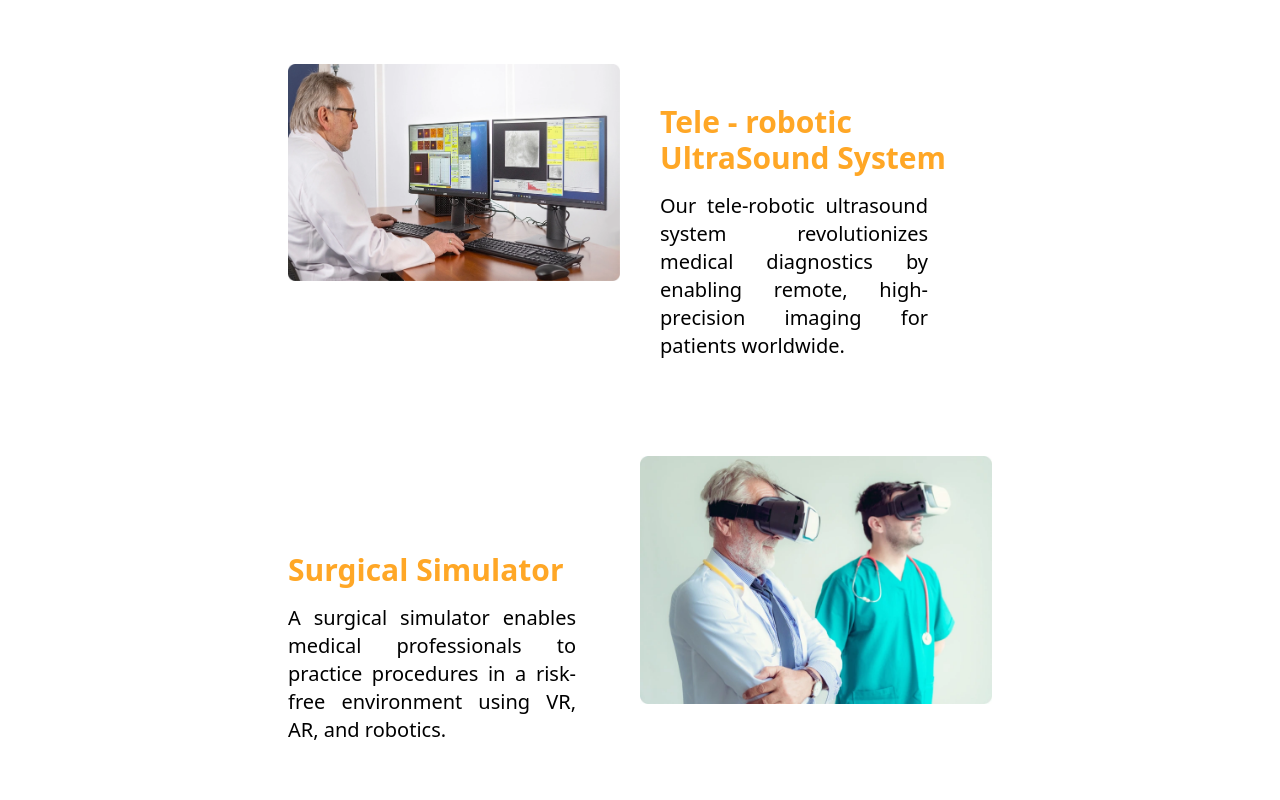
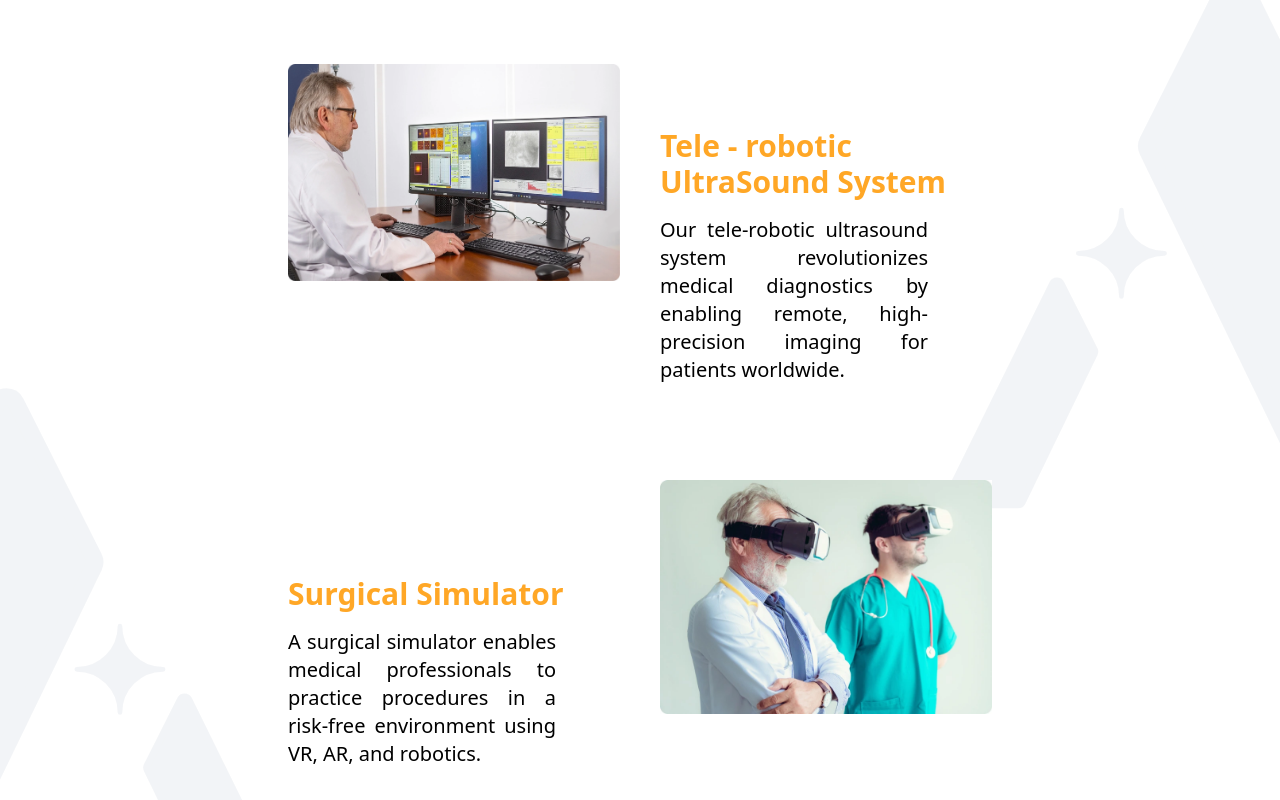
Before and after one commit to manishaac2002/asthra_landing_page, a React (Vite) app: page / in a window 1280 px wide. Shown: the part 180-980 px from the top of the page. Built offline with nearby package versions, Linux system fonts and the light colour scheme.

Commit message:
feat: completed home, about us page but responseive pending. || product and services completed with responsive .

```diff
--- /dev/null
+++ b/src/Icons/AsthraPattern.jsx
@@ -0,0 +1,73 @@
+export const AsthraPatternRight = () => {
+  return (
+    <svg
+      width="338"
+      height="546"
+      viewBox="0 0 338 546"
+      fill="none"
+      xmlns="http://www.w3.org/2000/svg"
+    >
+      <g opacity="0.05">
+        <path
+          d="M283.687 18.648L205.737 173.384C204.279 176.279 204.254 179.687 205.668 182.603L374.542 530.744C376.282 534.329 379.916 536.606 383.901 536.606H540.685C548.39 536.606 553.421 528.52 550.016 521.608L302.308 18.7314C298.514 11.0294 287.55 10.9803 283.687 18.648Z"
+          fill="#213B6D"
+          stroke="#213B6D"
+          stroke-width="17.3364"
+          stroke-linecap="round"
+        />
+        <path
+          d="M118.809 315.567L152.074 381.6C152.696 382.836 152.707 384.29 152.104 385.535L80.0364 534.104C79.2942 535.634 77.7431 536.606 76.0425 536.606H9.13481C5.84647 536.606 3.69963 533.155 5.15269 530.206L110.863 315.602C112.482 312.315 117.161 312.294 118.809 315.567Z"
+          fill="#213B6D"
+          stroke="#213B6D"
+          stroke-width="7.39834"
+          stroke-linecap="round"
+        />
+        <path
+          d="M179.429 242.168C179.429 266.004 198.752 285.327 222.588 285.327C198.752 285.327 179.429 304.65 179.429 328.486C179.429 304.65 160.106 285.327 136.271 285.327C160.106 285.327 179.429 266.004 179.429 242.168Z"
+          fill="#213B6D"
+          stroke="#213B6D"
+          stroke-width="4.65945"
+          stroke-linecap="round"
+          stroke-linejoin="round"
+        />
+      </g>
+    </svg>
+  );
+};
+
+export const AsthraPatternLeft = () => {
+  return (
+    <svg
+      width="299"
+      height="546"
+      viewBox="0 0 299 546"
+      fill="none"
+      xmlns="http://www.w3.org/2000/svg"
+    >
+      <g opacity="0.05">
+        <path
+          d="M15.7167 18.648L93.6664 173.384C95.1245 176.279 95.1501 179.687 93.7356 182.603L-75.1386 530.744C-76.8778 534.329 -80.5125 536.606 -84.4975 536.606H-241.281C-248.987 536.606 -254.017 528.52 -250.612 521.608L-2.90418 18.7314C0.889702 11.0294 11.854 10.9803 15.7167 18.648Z"
+          fill="#213B6D"
+          stroke="#213B6D"
+          stroke-width="17.3364"
+          stroke-linecap="round"
+        />
+        <path
+          d="M180.595 315.567L147.33 381.6C146.708 382.836 146.697 384.29 147.301 385.535L219.368 534.104C220.11 535.634 221.661 536.606 223.362 536.606H290.269C293.558 536.606 295.705 533.155 294.252 530.206L188.542 315.602C186.923 312.315 182.244 312.294 180.595 315.567Z"
+          fill="#213B6D"
+          stroke="#213B6D"
+          stroke-width="7.39834"
+          stroke-linecap="round"
+        />
+        <path
+          d="M119.975 242.168C119.975 266.004 100.652 285.327 76.8164 285.327C100.652 285.327 119.975 304.65 119.975 328.486C119.975 304.65 139.298 285.327 163.134 285.327C139.298 285.327 119.975 266.004 119.975 242.168Z"
+          fill="#213B6D"
+          stroke="#213B6D"
+          stroke-width="4.65945"
+          stroke-linecap="round"
+          stroke-linejoin="round"
+        />
+      </g>
+    </svg>
+  );
+};
--- a/src/components/ProductServices.jsx
+++ b/src/components/ProductServices.jsx
@@ -2,27 +2,31 @@ import React from "react";
 import doctor from "../images/Doctor.webp";
 import arAndvr from "../images/ARVR.webp";
 import scan from "../images/Scan.webp";
-import aPattern from "../images/aPattern.webp"
+import { AsthraPatternLeft, AsthraPatternRight } from "../Icons/AsthraPattern";
 
 const ProductServices = () => {
   return (
-    <div className="ml-auto" >
+    <div className="ml-auto">
       <div>
         <p className="text-[#213B6D] text-xl ml-40 md:ml-0 md:text-4xl font-bold text-center pt">
           Product & Service
         </p>
       </div>
 
-      <div className="md:grid grid-cols-2 mt-10 md:mt-24 xl:mx-72 gap-10 mx-32">
+      <div className="absolute right-0 -z-50 opacity-50 sm:opacity-75 md:opacity-100 w-40 sm:w-60 md:w-80 lg:w-auto">
+        <AsthraPatternRight />
+      </div>
+
+      <div className="lg:grid grid-cols-2 gap-10 mt-10 md:mt-24 ml-32 lg:ml-0 md:mx-28 lg:mx-32 xl:mx-72 ">
         <div>
-          <img className="md:w-96 lg:w-130" src={doctor} alt="doctor" />
+          <img className="md:w-96 lg:w-130" src={doctor} alt="Doctor" />
         </div>
 
-        <div className="md:mt-10 lg:mt:24">
-          <p className="text-[#FFA726] text-2xl xl:text-3xl font-bold">
+        <div className="mt-5 md:mt-16 lg:mt:24">
+          <p className="text-[#FFA726] text-2xl xl:text-3xl font-bold mt-4 lg:mt-0">
             Tele - robotic UltraSound System
           </p>
-          <p className="text-xl text-justify mt-4 mr-16">
+          <p className="lg:text-xl text-justify mt-4 md:mr-16">
             Our tele-robotic ultrasound system revolutionizes medical
             diagnostics by enabling remote, high-precision imaging for patients
             worldwide.
@@ -30,7 +34,11 @@ const ProductServices = () => {
         </div>
       </div>
 
-      <div className="grid grid-cols-2 mt-10 md:mt-24 mx-72">
+      <div className="absolute -z-50 opacity-50 sm:opacity-75 md:opacity-100 w-40 sm:w-60 md:w-80 lg:w-auto">
+        <AsthraPatternLeft/>
+      </div>
+
+      <div className="hidden lg:grid grid-cols-2 gap-10 mt-10 md:mt-24 ml-32 lg:ml-0 md:mx-28 lg:mx-32 xl:mx-72 ">
         <div className="mt-24 ">
           <p className="text-[#FFA726] text-3xl font-bold">
             Surgical Simulator
@@ -45,25 +53,39 @@ const ProductServices = () => {
           <img className=" md:w-96 lg:w-130" src={arAndvr} alt="doctor" />
         </div>
       </div>
-      <div className="grid grid-cols-2 mt-10 md:mt-24 mx-72">
+
+      <div className="mt-10 md:mt-24 ml-32 lg:ml-0 md:mx-28 lg:mx-32 xl:mx-72 lg:hidden">
         <div>
-          <img className=" md:w-96 lg:w-130" src={scan} alt="doctor" />
+          <img className=" md:w-96 lg:w-130" src={arAndvr} alt="doctor" />
         </div>
 
-        <div className="mt-24 " >
-          <p className="text-[#FFA726] text-3xl font-bold">Medical SaaS</p>
-          <p className="text-xl text-justify mt-4 mr-16">
+        <div className="mt-5 md:mt-16 lg:mt:24">
+          <p className="text-[#FFA726] text-2xl xl:text-3xl font-bold mt-4 lg:mt-0">
+            Surgical Simulator
+          </p>
+          <p className="lg:text-xl text-justify mt-4 md:mr-16">
+            A surgical simulator enables medical professionals to practice
+            procedures in a risk-free environment using VR, AR, and robotics.
+          </p>
+        </div>
+      </div>
+
+      <div className="lg:grid grid-cols-2 gap-10 mt-10 md:mt-24 ml-32 lg:ml-0 md:mx-28 lg:mx-32 xl:mx-72">
+        <div>
+          <img className=" md:w-96 lg:w-130" src={scan} alt="Scan" />
+        </div>
+
+        <div className="mt-5 md:mt-16 lg:mt:24">
+          <p className="text-[#FFA726] text-2xl xl:text-3xl font-bold mt-4 lg:mt-0">
+            Medical SaaS
+          </p>
+          <p className="lg:text-xl text-justify mt-4 md:mr-16">
             Streamline operations, enhance patient care, and improve efficiency
             with our cutting-edge medical SaaS platform
           </p>
         </div>
       </div>
-
-      <div className="">
-
-      </div>
     </div>
-
   );
 };
 
```
